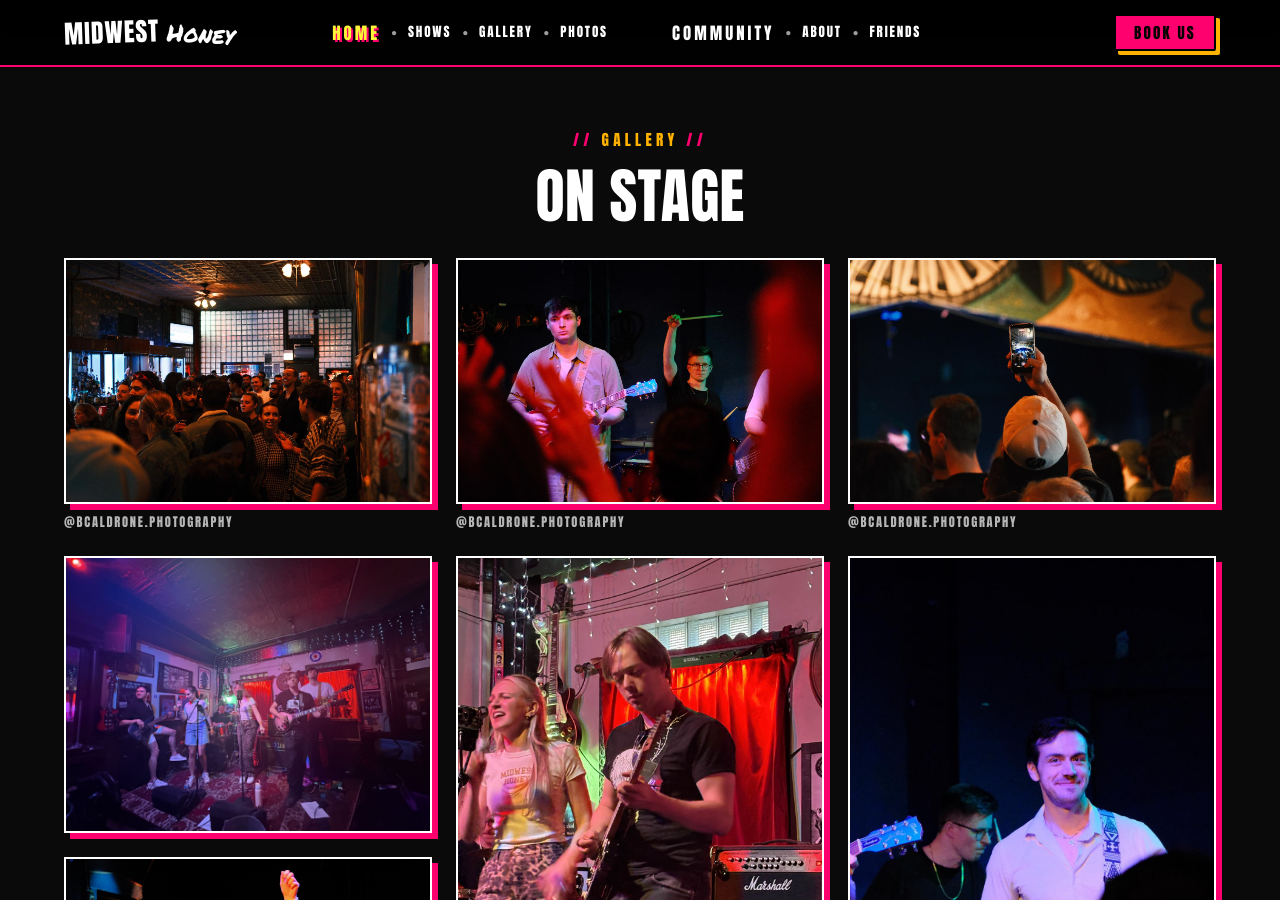
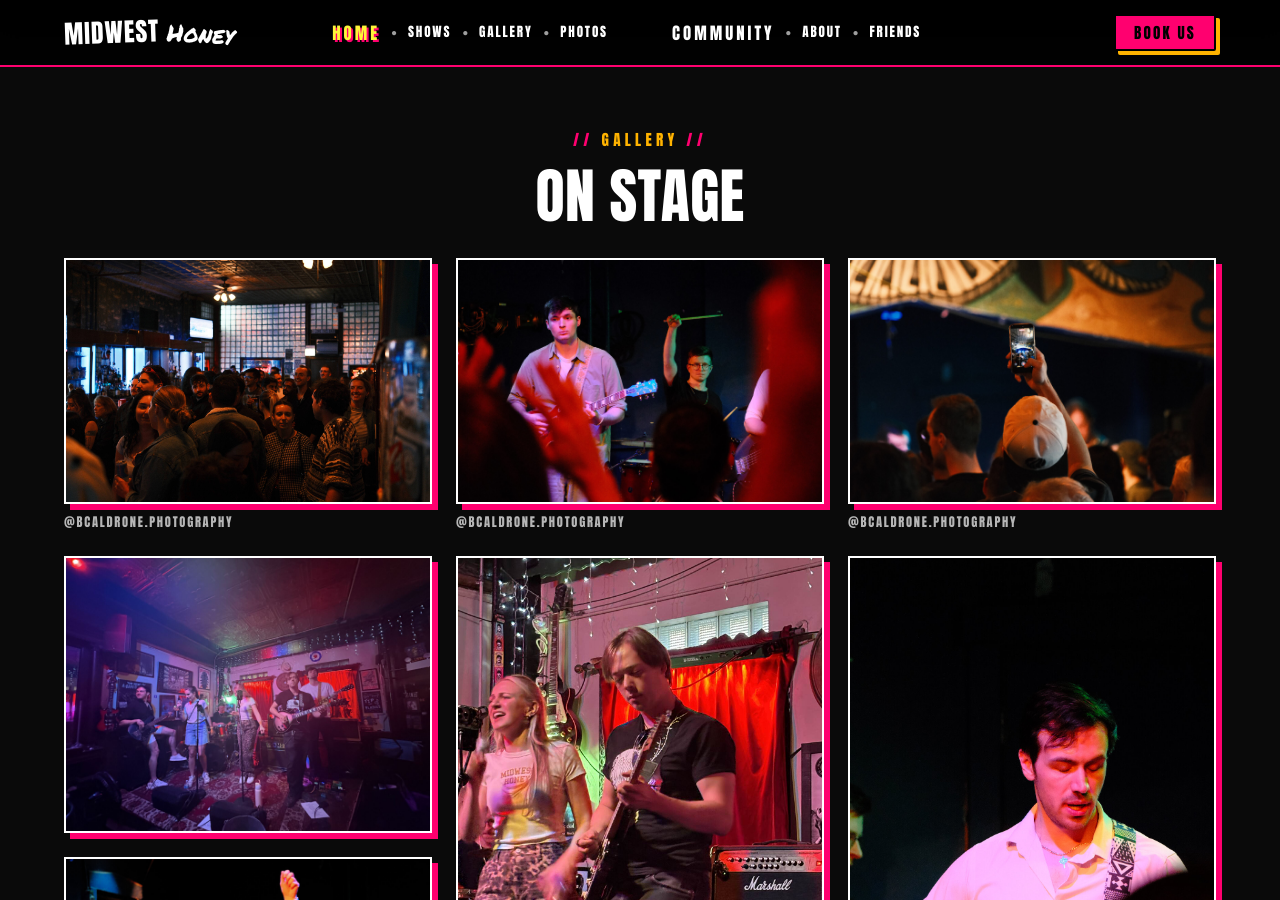
Before and after one commit to GooseRoc3/midwesthoneyband.github.io, a Jekyll site: the page built from index.html, in a window 1280 px wide and 900 px high, scrolled down 2500 px. Built offline with Jekyll 4.4.1, drawn with Linux system fonts in a browser that asks for light colours.

Commit message:
Swap in high-res Phyllis' photos from the photographer's originals
Bobby sent the full set (77 shots, ~7000px). Regenerated all six site copies
from the originals: the crowd/hero shot at 2400px to fix the soft full-bleed
hero on large screens, the rest at 1600px. Same filenames, so markup is
unchanged except the bassist alt text (the new frame is bass only, not
bass-and-drums). Originals archived in Drive raw/.

Co-Authored-By: Claude Opus 4.8 (1M context) <noreply@anthropic.com>

```diff
--- a/index.html
+++ b/index.html
@@ -156,7 +156,7 @@ testimonials: []
         <figcaption><a href="https://instagram.com/bcaldrone.photography" target="_blank" rel="noopener">@bcaldrone.photography</a></figcaption>
       </figure>
       <figure class="gallery-item">
-        <img src="images/gallery/2026-05-06-phyllis-04.jpg" alt="Bassist and drummer during a Midwest Honey set" loading="lazy" decoding="async">
+        <img src="images/gallery/2026-05-06-phyllis-04.jpg" alt="Midwest Honey's bassist mid-set at Phyllis' Musical Inn" loading="lazy" decoding="async">
         <figcaption><a href="https://instagram.com/bcaldrone.photography" target="_blank" rel="noopener">@bcaldrone.photography</a></figcaption>
       </figure>
     </div>
--- a/photos.html
+++ b/photos.html
@@ -41,7 +41,7 @@ gigs:
       - file: "2026-05-06-phyllis-02.jpg"
         alt: "Someone in the crowd filming Midwest Honey on a phone"
       - file: "2026-05-06-phyllis-04.jpg"
-        alt: "Bassist and drummer during a Midwest Honey set"
+        alt: "Midwest Honey's bassist mid-set at Phyllis' Musical Inn"
 ---
 
 <!-- PAGE INTRO -->
```
Also changed, not shown: images/gallery/2026-05-06-phyllis-01.jpg, images/gallery/2026-05-06-phyllis-02.jpg, images/gallery/2026-05-06-phyllis-04.jpg, images/gallery/2026-05-06-phyllis-05.jpg, images/gallery/2026-05-06-phyllis-06.jpg, images/gallery/2026-05-06-phyllis-07.jpg.
